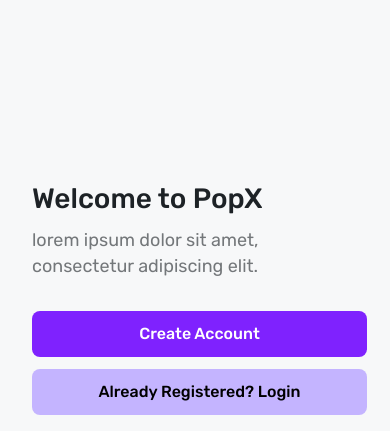
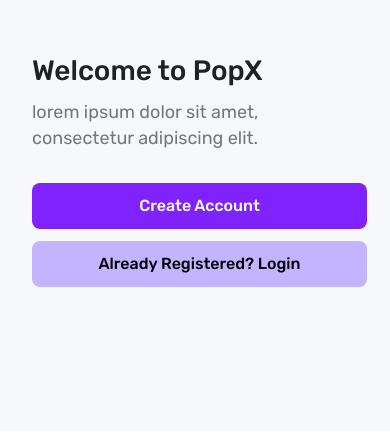
Before and after one commit to dhirajharane/popX, a React (Vite) app: page / in a window 390 px wide. Shown: the part 413-860 px from the top of the page. Built offline with nearby package versions, Linux system fonts and the light colour scheme.

Commit message:
minor height changes

```diff
--- a/src/Components/LandingScreen.jsx
+++ b/src/Components/LandingScreen.jsx
@@ -14,11 +14,11 @@
 
   return (
     <div
-      className={`flex flex-col sm:justify-end justify-end-safe mb-6 sm:mb-0  min-h-screen pb-4 transition-opacity duration-300 ease-out ${
+      className={`flex flex-col sm:justify-end justify-end-safe  min-h-screen pb-4 transition-opacity duration-300 ease-out ${
         fadeOut ? "opacity-0" : "opacity-100"
       }`}
     >
-      <div className="flex flex-col py-4 px-4 gap-1 ">
+      <div className="flex flex-col py-4 px-4 gap-1 sm:mb-0 mb-32">
         <h1 className="font-medium text-[28px] leading-[17px] font-[Rubik] text-left w-[231px] h-[33px] text-[#1D2226]">
           Welcome to PopX
         </h1>
```
